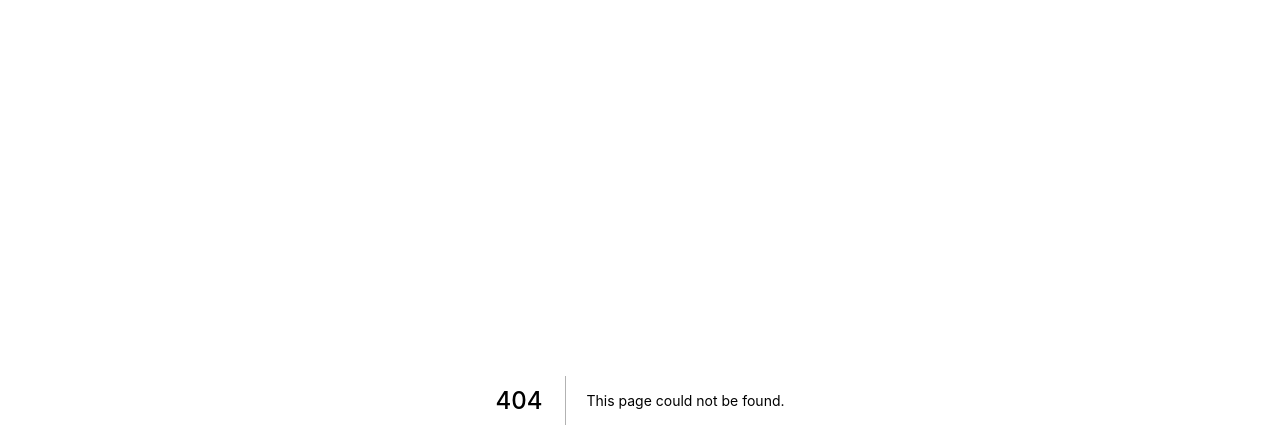
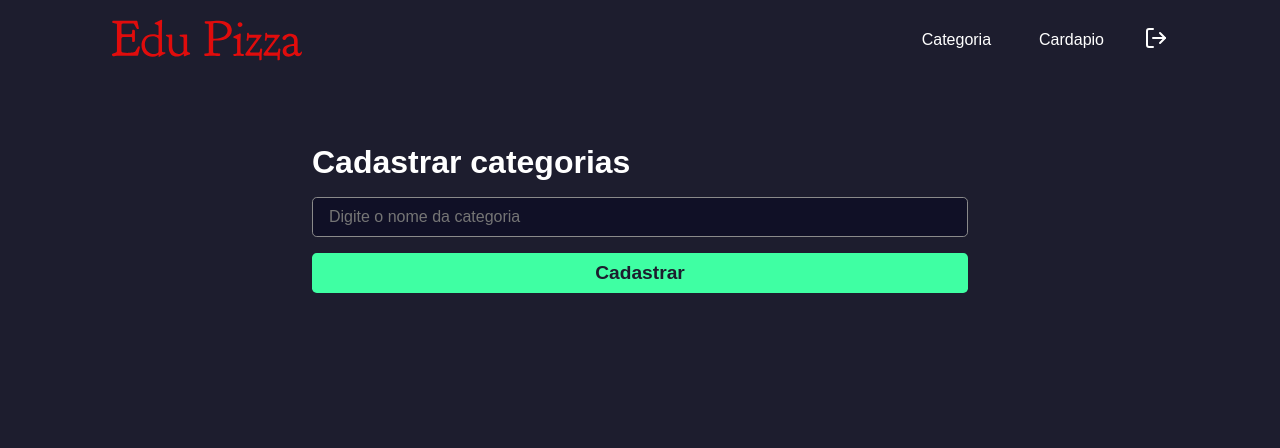
Before and after one commit to Edufgs/Front-End-edu-pizzaria-app, a Next.js app: page /category in a window 1280 px wide. Before the commit this address had no page. Shown: the top 448 px of the page. Built offline with nearby package versions, Linux system fonts and the light colour scheme.

Commit message:
Cadastrar categoria

```diff
--- /dev/null
+++ b/src/pages/category/index.tsx
@@ -0,0 +1,62 @@
+//FormEvent é a tipagem
+import { useState, FormEvent } from 'react'
+import Head from "next/head"
+import { Header } from '../../components/Header'
+import styles from './styles.module.scss'
+
+import { setupAPIClient } from '../../services/api'
+import { toast } from 'react-toastify'
+
+export default function Category(){
+  const [name, setName] = useState('')
+
+  async function handleRegister(event: FormEvent) {
+    event.preventDefault();
+
+    if(name === ''){
+      return;
+    }
+
+    const apiClient = setupAPIClient();
+
+    //Passa o name para rota da api /category
+    await apiClient.post('/category', {
+      name: name
+    })
+
+    //Mensagem de sucesso
+    toast.success('Categoria cadastrada com sucesso!')
+
+    //Limpa o campo categoria
+    setName('');
+
+  }
+
+  return(
+    <>
+    <Head>
+      <title>Nova categoria - Edu Pizzaria</title>
+    </Head>
+
+    <Header/>
+
+    <main className={styles.container}>
+      <h1>Cadastrar categorias</h1>
+
+      <form className={styles.form} onSubmit={handleRegister}>
+        <input
+        type="text"
+        placeholder="Digite o nome da categoria"
+        className={styles.input}
+        value={name}
+        onChange={ (e)=> setName(e.target.value) } //toda vez que pressionar um botão então grava na variavel
+        />
+
+        <button className={styles.buttonAdd} type="submit">
+          Cadastrar
+        </button>
+      </form>
+    </main>
+    </>
+  )
+}
--- /dev/null
+++ b/src/pages/category/styles.module.scss
@@ -0,0 +1,40 @@
+.container{
+  max-width: 720px;
+  margin: 4rem auto;
+  padding: 0 2rem;
+
+  display: flex;
+  justify-content: space-between;
+  flex-direction: column; //Um item a baixo do outro
+}
+
+.container h1{
+  color: var(--white);
+}
+
+.form{
+  display: flex;
+  flex-direction: column;
+  margin: 1rem 0;
+}
+
+.input{
+  background-color: var(--dark-900);
+  border: 0;
+  padding: 1rem;
+  height: 40px;
+  border-radius: 0.3rem;
+  color: var(--white);
+  border: 1px solid var(--gray-100);
+  margin-bottom: 1rem;
+}
+
+.buttonAdd{
+  height: 40px;
+  border: 0;
+  background-color: var(--green-900);
+  font-weight: bold; //deixa a fonte negrito
+  font-size: 1.2rem; //16px
+  border-radius: 0.3rem;
+  color: var(--dark-700);
+}
--- a/src/pages/dashboard/index.tsx
+++ b/src/pages/dashboard/index.tsx
@@ -10,7 +10,7 @@
   return(
     <>
       <Head>
-        <title>Painel - Sujeito Pizzaria</title>
+        <title>Painel - Edu Pizzaria</title>
       </Head>
       <div>
         <Header/>
--- a/src/pages/index.tsx
+++ b/src/pages/index.tsx
@@ -54,7 +54,7 @@
     <>
     <Head>
       {/* Titulo que fica em cima da aba */}
-      <title>Edu Pizza - Faça seu login</title>
+      <title>Edu Pizzaria - Faça seu login</title>
     </Head>
     <div className={styles.containerCenter}>
       {/** Tag propria do nextjs para imagens
```
